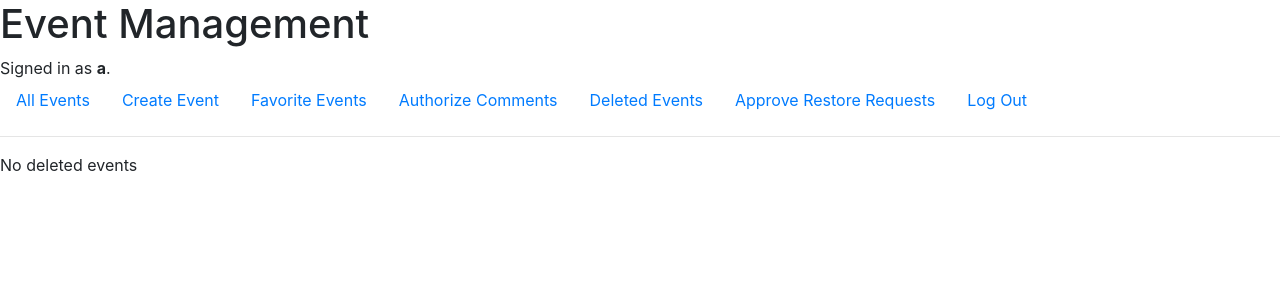
After one commit to soumyadeepm04/project5, a Django app: page /deleted_events in a window 1280 px wide. The commit adds this page. Shown: the top 300 px of the page. Run offline with Django 3.2, Linux system fonts and the light colour scheme; a user stored in the database is signed in; data that the repository does not hold is empty; some libraries are stand-ins or nearby versions.

Commit message:
complete soft delete

```diff
--- a/capstone/models.py
+++ b/capstone/models.py
@@ -17,6 +17,7 @@ class Events(models.Model):
     description = models.CharField(max_length=500, null=True)
     venue = models.CharField(max_length=250, null=True)
     registered = models.IntegerField(null = True)
+    soft_delete = models.BooleanField(null=True)
 
 class Register(models.Model):
     registered_event_id = models.IntegerField(null=True)
@@ -34,3 +35,6 @@ class Authorize(models.Model):
 class Authorized(models.Model):
     comment = models.CharField(max_length=500)
     event_id = models.IntegerField()
+
+class Restore_Approvals(models.Model):
+    event_id = models.IntegerField()
--- /dev/null
+++ b/capstone/static/capstone/restore.js
@@ -0,0 +1,24 @@
+document.addEventListener('DOMContentLoaded', () => {
+    window.onload = Load();
+    document.querySelectorAll('.checkbox').forEach(element => {
+        element.onchange = () => {
+            if (element.checked){
+                fetch(`/restore_approval/${element.dataset.id}`, {
+                    method: 'POST'
+                })
+            }
+            else{
+                fetch(`/remove_approval/${element.dataset.id}`, {
+                    method: 'PUT'
+                })
+            }
+        }
+    })
+})
+function Load(){
+    document.querySelectorAll('.checkbox').forEach(element => {
+        if (element.dataset.exists === 'true'){
+            element.checked = true;
+        }
+    })
+}
--- /dev/null
+++ b/capstone/templates/capstone/deleted_events.html
@@ -0,0 +1,25 @@
+{% extends "capstone/layout.html" %}
+{% load static %}
+
+{% block script %}
+<script src="{% static 'capstone/restore.js' %}"></script>
+{% endblock %}
+
+{% block body %}
+    {% if deleted_events %}
+        {% for deleted_event in deleted_events %}
+            <div>{{ deleted_event.name }}</div>
+            <div>About the event: {{ deleted_event.description }}</div>
+            <div>To be held on: {{ deleted_event.date }}. Venue: {{ deleted_event.venue }}</div>
+            <div>From: {{ deleted_event.start_time }} To: {{ deleted_event.end_time }}</div>
+            <div><em>Event created on: {{ deleted_event.timestamp }}</em></div>
+            {% if deleted_event in events_for_approval %}
+                Restore Event: <input type = "checkbox" class = "checkbox" data-id="{{ deleted_event.id }}" data-exists="true">
+            {% else %}
+                Restore Event: <input type = "checkbox" class = "checkbox" data-id="{{ deleted_event.id }}" data-exists="false">
+            {% endif %}
+        {% endfor %}
+    {% else %}
+        No deleted events
+    {% endif %}
+{% endblock %}
--- a/capstone/templates/capstone/layout.html
+++ b/capstone/templates/capstone/layout.html
@@ -33,6 +33,14 @@
                     <a class="nav-link" href="{% url 'authorize_comments' %}">Authorize Comments</a>
                 </li>
                 <li class="nav-item">
+                    <a class="nav-link" href="{% url 'deleted_events' %}">Deleted Events</a>
+                </li>
+                {% if user.is_superuser %}
+                    <li class="nav-item">
+                        <a class="nav-link" href="{% url 'approve_restore_requests' %}">Approve Restore Requests</a>
+                    </li>
+                {% endif %}
+                <li class="nav-item">
                     <a class="nav-link" href="{% url 'logout' %}">Log Out</a>
                 </li>
             {% else %}
--- a/capstone/urls.py
+++ b/capstone/urls.py
@@ -18,5 +18,12 @@ urlpatterns = [
     path("edit/<int:event_id>", views.edit, name = "edit"),
     path("favorite/<int:event_id>", views.favorite, name = "favorite"),
     path("unfavorite/<int:event_id>", views.unfavorite, name = "unfavorite"),
-    path("favorite_events", views.favorite_events, name = "favorite_events")
+    path("favorite_events", views.favorite_events, name = "favorite_events"),
+    path("delete_event/<int:event_id>", views.delete_event, name = "delete_event"),
+    path("deleted_events", views.deleted_events, name = "deleted_events"),
+    path("restore_approval/<int:event_id>", views.restore_approval, name = "restore_approval"),
+    path("remove_approval/<int:event_id>", views.remove_approval, name = "remove_approval"),
+    path("approve_restore_requests", views.approve_restore_requests, name = "approve_restore_requests"),
+    path("approve_restoration/<int:event_id>", views.approve_restoration, name="approve_restoration"),
+    path("reject_restoration/<int:event_id>", views.reject_restoration, name="reject_restoration")
 ]
--- a/capstone/views.py
+++ b/capstone/views.py
@@ -9,7 +9,7 @@ from django.contrib.auth.decorators import login_required
 from django.views.decorators.csrf import csrf_exempt
 import datetime
 
-from .models import Authorize, Authorized, Events, Favorites, Register, User
+from .models import Authorize, Authorized, Events, Favorites, Register, Restore_Approvals, User
 
 # Create your views here.
 
@@ -17,9 +17,9 @@ def index(request):
     upcoming_events = []
     today_events = []
     past_events = []
-    upcoming_events.extend(Events.objects.filter(date__gt = datetime.datetime.now().date()))
-    today_events.extend(Events.objects.filter(date = datetime.datetime.now().date()))
-    past_events.extend(Events.objects.filter(date__lt = datetime.datetime.now().date()))
+    upcoming_events.extend(Events.objects.filter(date__gt = datetime.datetime.now().date(), soft_delete = False))
+    today_events.extend(Events.objects.filter(date = datetime.datetime.now().date(), soft_delete = False))
+    past_events.extend(Events.objects.filter(date__lt = datetime.datetime.now().date(), soft_delete = False))
 
     return render(request, "capstone/index.html", {
         "upcoming_events":upcoming_events, "today_events":today_events, "past_events":past_events
@@ -86,7 +86,7 @@ def create_event(request):
         end_time = request.POST["end_time"]
         description = request.POST["description"]
         venue = request.POST["venue"]
-        Events.objects.create(owner = owner, name = name, date = date, start_time = start_time, end_time = end_time, description = description, venue = venue, registered = 0)
+        Events.objects.create(owner = owner, name = name, date = date, start_time = start_time, end_time = end_time, description = description, venue = venue, registered = 0, soft_delete = False)
         return HttpResponseRedirect(reverse("index"))
 
     return render(request, "capstone/create_event.html")
@@ -226,3 +226,67 @@ def favorite_events(request):
     return render(request, "capstone/index.html", {
         "upcoming_events":upcoming_events, "today_events":today_events, "past_events":past_events, "favorite":True
     })
+
+@login_required
+def delete_event(request, event_id):
+    event = Events.objects.get(pk = event_id)
+    event.soft_delete = True
+    event.registered = 0
+    event.save()
+    Register.objects.filter(registered_event_id = event_id).delete()
+    Favorites.objects.filter(event_id = event_id).delete()
+    return HttpResponseRedirect(reverse("index"))
+
+@login_required
+def deleted_events(request):
+    deleted_events = Events.objects.filter(owner = request.user, soft_delete = True)
+    objects_for_approval = Restore_Approvals.objects.all()
+    events_ids = []
+    for object_for_approval in objects_for_approval:
+        events_ids.append(object_for_approval.event_id)
+    events_for_approval = []
+    for event_id in events_ids:
+        events_for_approval.extend(Events.objects.filter(pk = event_id))
+    return render(request, "capstone/deleted_events.html", {
+        "deleted_events":deleted_events, "events_for_approval":events_for_approval
+    })
+
+@csrf_exempt
+@login_required
+def restore_approval(request, event_id):
+    Restore_Approvals.objects.create(event_id = event_id)
+    return HttpResponse(status = 204)
+
+@csrf_exempt
+@login_required
+def remove_approval(request, event_id):
+    Restore_Approvals.objects.filter(event_id = event_id).delete()
+    return HttpResponse(status = 204)
+
+@login_required
+def approve_restore_requests(request):
+    objects_for_approval = Restore_Approvals.objects.all()
+    events_ids = []
+    for object_for_approval in objects_for_approval:
+        events_ids.append(object_for_approval.event_id)
+    events_for_approval = []
+    for event_id in events_ids:
+        events_for_approval.extend(Events.objects.filter(pk = event_id))
+    return render(request, "capstone/approve_restore_requests.html", {
+        "events_for_approval":events_for_approval
+    })
+
+@csrf_exempt
+@login_required
+def approve_restoration(request, event_id):
+    Restore_Approvals.objects.get(event_id = event_id).delete()
+    event = Events.objects.get(pk = event_id)
+    event.soft_delete = False
+    event.save()
+    return HttpResponse(status = 204)
+
+@csrf_exempt
+@login_required
+def reject_restoration(request, event_id):
+    Restore_Approvals.objects.get(event_id = event_id).delete()
+    return HttpResponse(status = 204)
```
Also changed, not shown: capstone/static/capstone/approve.js (added, +18 -0 lines), capstone/templates/capstone/approve_restore_requests.html (added, +19 -0 lines), capstone/templates/capstone/event.html (+7 -0 lines), capstone/migrations/0008_events_soft_delete.py (added), capstone/migrations/0009_restore_approvals.py (added), db.sqlite3.
